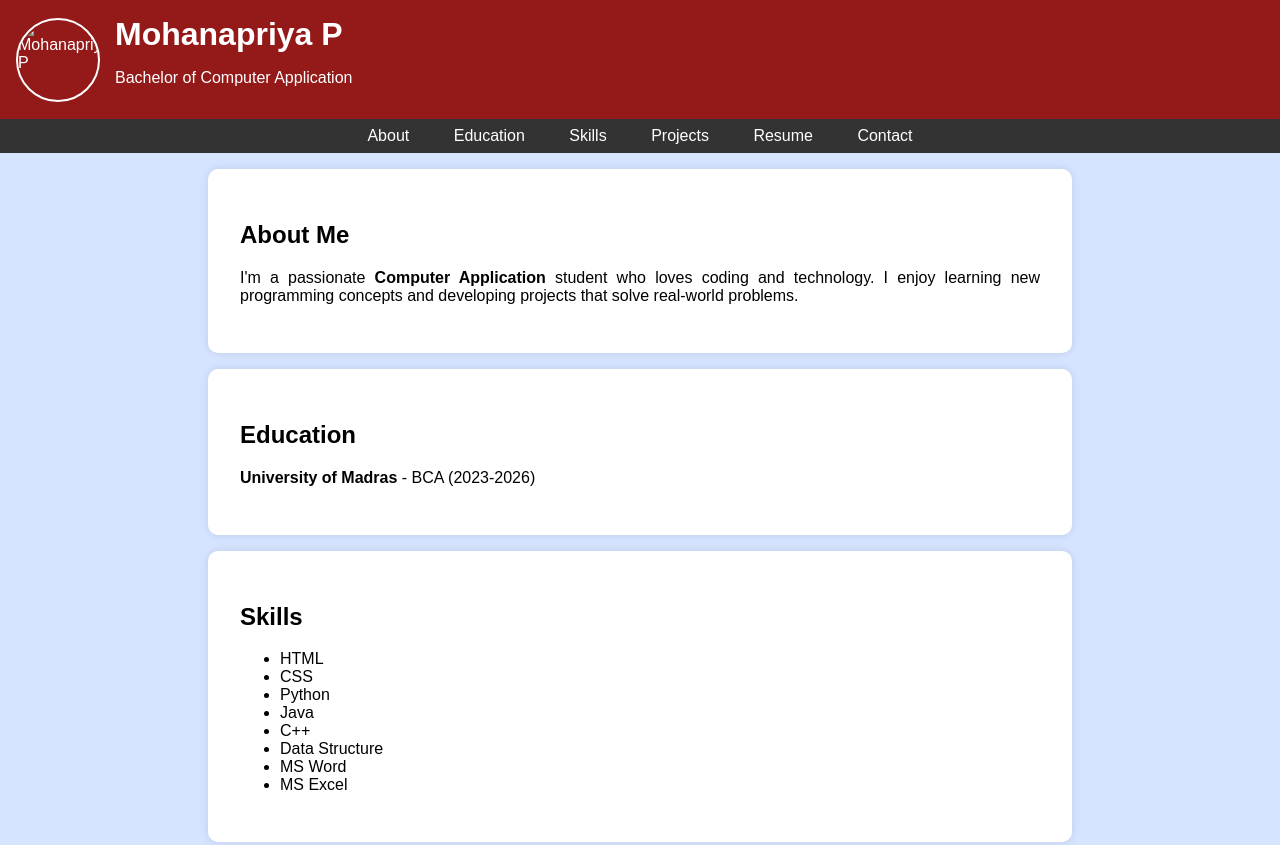
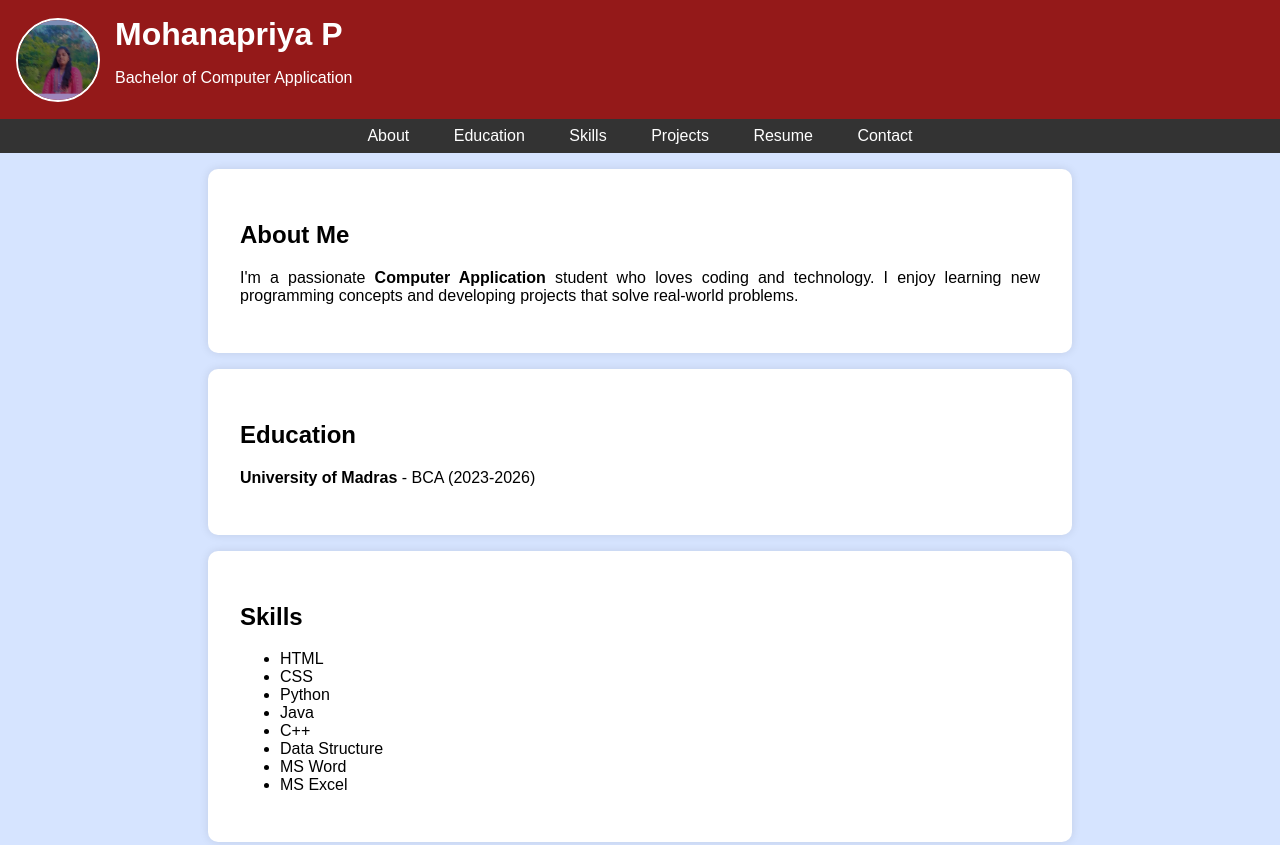
Before and after one commit to MohanapriyaPrasannakumar/digital--portofoli-, a plain HTML site: page index.html in a window 1280 px wide. Shown: the top 845 px of the page. Drawn offline with Linux system fonts and the light colour scheme.

Commit message:
index.html

```diff
--- a/index.html
+++ b/index.html
@@ -96,7 +96,7 @@
 
     <header>
         <!-- Profile picture inside header, left-aligned near name -->
-        <img src=""alt="Mohanapriya P" class="profile-picture">
+        <img src="IMG-20250320-WA0001.jpg" alt="Mohanapriya P" class="profile-picture">
         <div class="header-content">
             <h1>Mohanapriya P</h1>
             <p>Bachelor of Computer Application</p>
```
